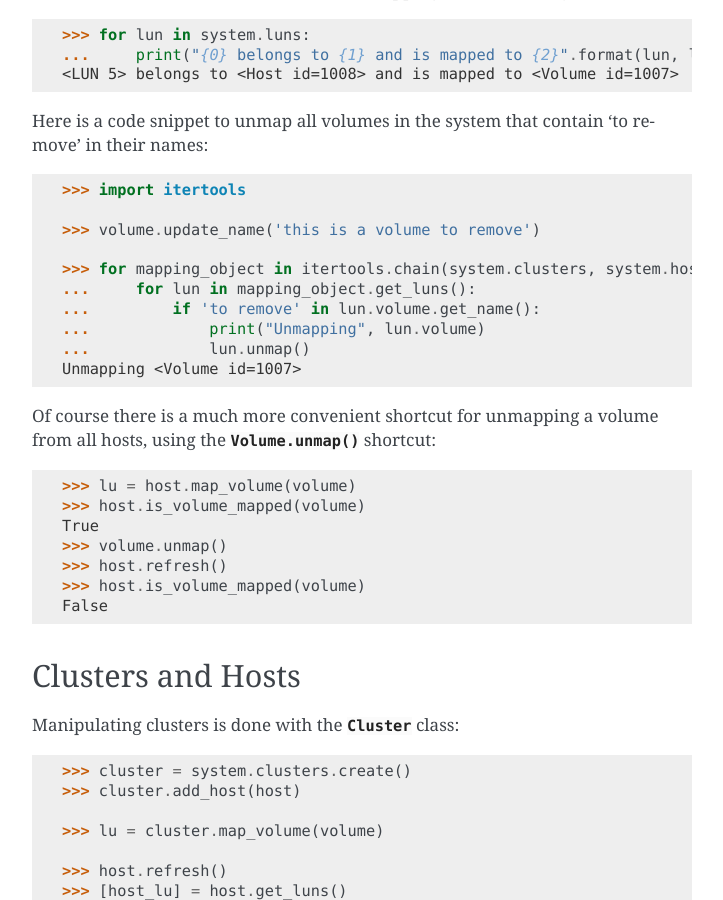
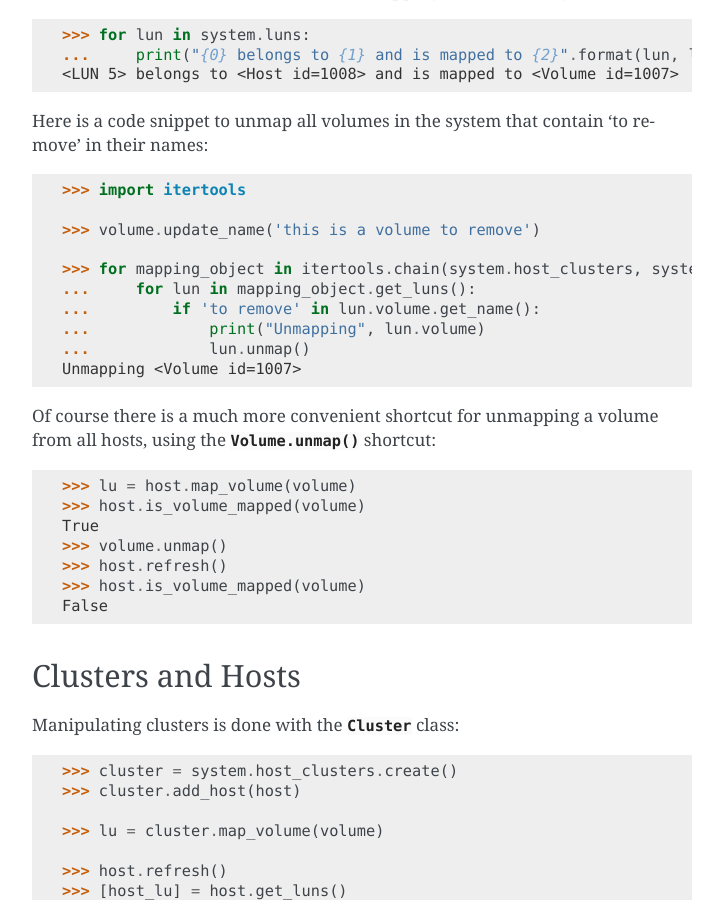
Before and after one commit to Infinidat/infinisdk, a Sphinx documentation site: the page built from doc/mappings.rst, in a window 1280 px wide and 900 px high, scrolled down 2097 px. Shown: the whole window, without its empty margins (388-1111 px from the left). Built offline with Sphinx 7.4.7, drawn with Linux system fonts in a browser that asks for light colours.

Commit message:
system.clusters is deprecated, switched to system.host_clusters

```diff
--- a/doc/mappings.rst
+++ b/doc/mappings.rst
@@ -113,7 +113,7 @@ Here is a code snippet to unmap all volumes in the system that contain 'to remov
 
 		>>> volume.update_name('this is a volume to remove')
 
-		>>> for mapping_object in itertools.chain(system.clusters, system.hosts):
+		>>> for mapping_object in itertools.chain(system.host_clusters, system.hosts):
 		...     for lun in mapping_object.get_luns():
 		...         if 'to remove' in lun.volume.get_name():
 		...             print("Unmapping", lun.volume)
@@ -140,7 +140,7 @@ Manipulating clusters is done with the :class:`.Cluster` class:
 
 .. code-block:: python
 
-		>>> cluster = system.clusters.create()
+		>>> cluster = system.host_clusters.create()
 		>>> cluster.add_host(host)
 
 		>>> lu = cluster.map_volume(volume)
```
Also changed, not shown: 1 other file.
